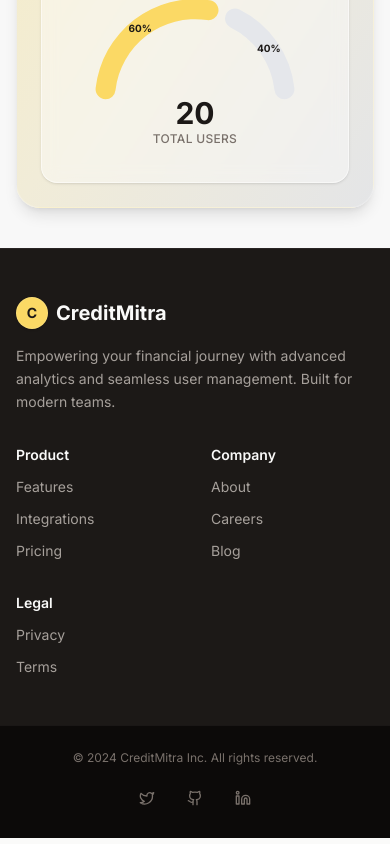
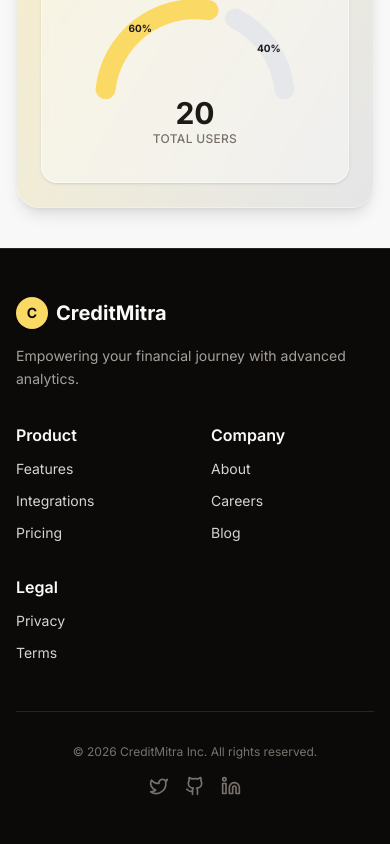
Before and after one commit to Aadii170/credimitra-task, a Next.js app: page / in a window 390 px wide. Shown: the part 1662-2506 px from the top of the page. Built offline with nearby package versions, Linux system fonts and the light colour scheme.

Commit message:
feat: add responsive website footer

```diff
--- a/components/layout/Footer.tsx
+++ b/components/layout/Footer.tsx
@@ -1,69 +1,54 @@
 import Link from 'next/link';
-import { Github, Twitter, Linkedin, Heart } from 'lucide-react';
+import { Github, Twitter, Linkedin } from 'lucide-react';
 
 export function Footer() {
     return (
-        <footer className="w-full border-t border-stone-800">
-            {/* Top Section: Main Content */}
-            <div className="bg-stone-900 py-12">
-                <div className="container px-4 md:px-8 max-w-screen-2xl mx-auto">
-                    <div className="flex flex-col md:flex-row justify-between gap-8">
+        <footer className="w-full border-t border-stone-800 bg-stone-950 text-stone-300">
+            <div className="container mx-auto px-4 py-12 md:px-8">
+                <div className="grid grid-cols-1 md:grid-cols-4 gap-8 mb-12">
                     {/* Brand Section */}
-                        <div className="space-y-4 max-w-sm">
+                    <div className="col-span-1 md:col-span-1 space-y-4">
                         <div className="flex items-center gap-2 font-bold text-stone-50 text-xl">
-                                <div className="flex h-8 w-8 items-center justify-center rounded-full bg-[#fbd965] text-stone-900 shadow-sm border border-white/10">
+                            <div className="flex h-8 w-8 items-center justify-center rounded-full bg-[#fbd965] text-stone-950 shadow-sm">
                                 <span className="text-sm font-bold">C</span>
                             </div>
                             CreditMitra
                         </div>
                         <p className="text-sm leading-relaxed text-stone-400">
-                                Empowering your financial journey with advanced analytics and seamless user management. Built for modern teams.
+                            Empowering your financial journey with advanced analytics.
                         </p>
                     </div>
 
-                        {/* Links Column */}
-                        <div className="grid grid-cols-2 md:grid-cols-3 gap-8 text-sm text-stone-400">
+                    {/* Links Columns */}
+                    <div className="col-span-1 md:col-span-3 grid grid-cols-2 sm:grid-cols-3 gap-8">
                         <div className="flex flex-col gap-3">
                             <h4 className="font-semibold text-stone-50">Product</h4>
-                                <Link href="#" className="hover:text-[#fbd965] transition-colors">Features</Link>
-                                <Link href="#" className="hover:text-[#fbd965] transition-colors">Integrations</Link>
-                                <Link href="#" className="hover:text-[#fbd965] transition-colors">Pricing</Link>
+                            <Link href="#" className="hover:text-[#fbd965] transition-colors text-sm">Features</Link>
+                            <Link href="#" className="hover:text-[#fbd965] transition-colors text-sm">Integrations</Link>
+                            <Link href="#" className="hover:text-[#fbd965] transition-colors text-sm">Pricing</Link>
                         </div>
                         <div className="flex flex-col gap-3">
                             <h4 className="font-semibold text-stone-50">Company</h4>
-                                <Link href="#" className="hover:text-[#fbd965] transition-colors">About</Link>
-                                <Link href="#" className="hover:text-[#fbd965] transition-colors">Careers</Link>
-                                <Link href="#" className="hover:text-[#fbd965] transition-colors">Blog</Link>
+                            <Link href="#" className="hover:text-[#fbd965] transition-colors text-sm">About</Link>
+                            <Link href="#" className="hover:text-[#fbd965] transition-colors text-sm">Careers</Link>
+                            <Link href="#" className="hover:text-[#fbd965] transition-colors text-sm">Blog</Link>
                         </div>
                         <div className="flex flex-col gap-3">
                             <h4 className="font-semibold text-stone-50">Legal</h4>
-                                <Link href="#" className="hover:text-[#fbd965] transition-colors">Privacy</Link>
-                                <Link href="#" className="hover:text-[#fbd965] transition-colors">Terms</Link>
-                            </div>
-                        </div>
+                            <Link href="#" className="hover:text-[#fbd965] transition-colors text-sm">Privacy</Link>
+                            <Link href="#" className="hover:text-[#fbd965] transition-colors text-sm">Terms</Link>
                         </div>
                     </div>
                 </div>
 
-            {/* Bottom Section: Copyright & Socials */}
-            <div className="bg-stone-950 py-6 border-t border-stone-800/50">
-                <div className="container px-4 md:px-8 max-w-screen-2xl mx-auto">
-                    <div className="flex flex-col md:flex-row justify-between items-center gap-4 text-xs text-stone-500">
-                        <p>© 2024 CreditMitra Inc. All rights reserved.</p>
+                {/* Bottom Section */}
+                <div className="border-t border-stone-800 pt-8 flex flex-col md:flex-row justify-between items-center gap-4 text-xs text-stone-500">
+                    <p>© {new Date().getFullYear()} CreditMitra Inc. All rights reserved.</p>
 
-                        <div className="flex items-center gap-6">
                     <div className="flex items-center gap-4">
-                                <Link href="#" className="hover:text-[#fbd965] transition-colors p-2 hover:bg-stone-900 rounded-full">
-                                    <Twitter className="h-4 w-4" />
-                                </Link>
-                                <Link href="#" className="hover:text-[#fbd965] transition-colors p-2 hover:bg-stone-900 rounded-full">
-                                    <Github className="h-4 w-4" />
-                                </Link>
-                                <Link href="#" className="hover:text-[#fbd965] transition-colors p-2 hover:bg-stone-900 rounded-full">
-                                    <Linkedin className="h-4 w-4" />
-                                </Link>
-                            </div>
-                        </div>
+                        <Link href="#" className="hover:text-[#fbd965] transition-colors"><Twitter className="h-5 w-5" /></Link>
+                        <Link href="#" className="hover:text-[#fbd965] transition-colors"><Github className="h-5 w-5" /></Link>
+                        <Link href="#" className="hover:text-[#fbd965] transition-colors"><Linkedin className="h-5 w-5" /></Link>
                     </div>
                 </div>
             </div>
```
Lines whose indentation alone changed are shown as unchanged.
